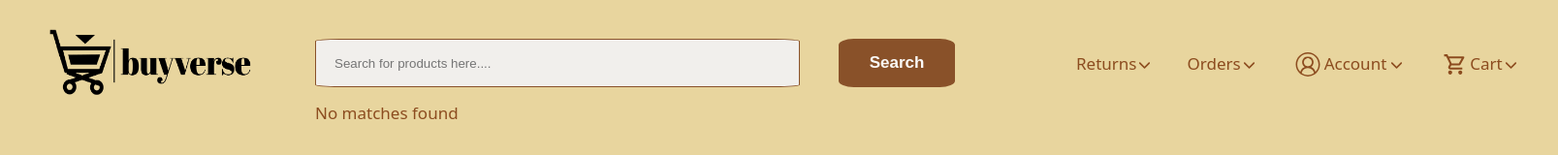
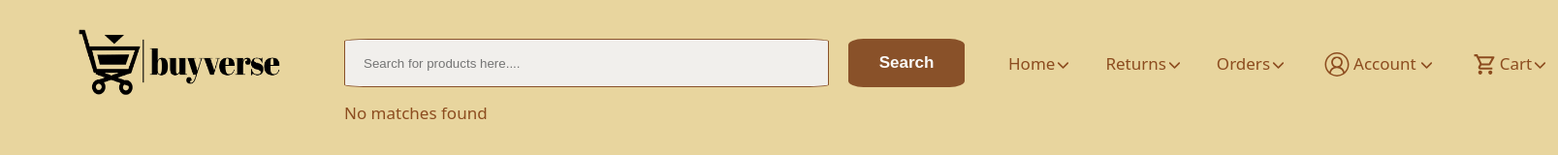
Before and after one commit to elohoedhugo/buyverse, a React (Vite) app: page / in a window 1280 px wide. Shown: the top 160 px of the page at 97% size, 1607 px wide, since content can reach past the window. Built offline with nearby package versions, Linux system fonts and the light colour scheme.

Commit message:
made layout changes

```diff
--- a/src/components/categoryCard/categoryCard.css
+++ b/src/components/categoryCard/categoryCard.css
@@ -5,7 +5,7 @@
   padding-block: 100px;
   align-items: center;
   justify-content: center;
-  gap: 80px;
+  gap: 105px;
 
 }
 
--- a/src/components/heroSection/heroSection.css
+++ b/src/components/heroSection/heroSection.css
@@ -1,3 +1,3 @@
-.hero-Section{
+.hero-section{
   color: black;
 }
--- a/src/components/navbar/Navbar.jsx
+++ b/src/components/navbar/Navbar.jsx
@@ -9,6 +9,7 @@ import AccountDropdown from "../accountDropdown/AccountDropdown";
 import SearchDropdown from "../searchDropdown/SearchDropdown";
 import { useDispatch, useSelector } from "react-redux";
 import { setSearchTerm } from "../../store/SearchTermSlice";
+import { useNavigate } from "react-router-dom";
 const Navbar = () => {
 
   const [activeTab, setActiveTab] = useState(null)
@@ -28,6 +29,8 @@ const Navbar = () => {
 
   const dispatch = useDispatch()
 
+  const navigate = useNavigate()
+
   const handleSearch = (e) => {
     dispatch(setSearchTerm(e.target.value))
   }
@@ -45,6 +48,16 @@ const Navbar = () => {
         <SearchDropdown className="searchDropdown"/>
         <button className="search-button">Search</button>
       </form>
+
+      <div onClick ={()=>{
+        toggleTab("home")
+        navigate("/")
+        }} className={ `arrowdiv ${activeTab === "home" ? "active" : "" }`}>
+        <p>Home</p>
+        <div className="icondiv">
+        {activeTab === "home" ? (<IoIosArrowUp className="react-icon"/>) : (<IoIosArrowDown className="react-icon"/>)}
+        </div>
+      </div>
 
       <div onClick ={()=>toggleTab("returns")} className={ `arrowdiv ${activeTab === "returns" ? "active" : "" }`}>
         <p>Returns</p>
--- a/src/components/navbar/navbar.css
+++ b/src/components/navbar/navbar.css
@@ -9,6 +9,7 @@
   align-items: center;
   gap: 15px;
   color: #8C4C1F;
+  width: fit-content;
 }
 
 .logo{
@@ -21,7 +22,7 @@ form{
   gap: 10px
 }
 .input{
-  margin-right: 30px;
+  margin-right: 10px;
   padding-inline: 19px;
   color: rgb(0, 0, 0);
   height: 50px;
@@ -61,7 +62,7 @@ form{
 }
 
 .search-button{
-  margin-right: 100px;
+  margin-right: 20px;
   width: 120px;
   font-size: 17px;
   font-weight: 700;
@@ -108,7 +109,7 @@ form{
 .cartBadge{
   position: absolute;
   top: 38px;
-  right: 205px;
+  right: 175px;
   color: rgb(255, 140, 0);
   font-weight: 700;
 }
--- a/src/components/pages/Home.jsx
+++ b/src/components/pages/Home.jsx
@@ -1,10 +1,11 @@
 import React from 'react'
 import HeroSection from '../heroSection/HeroSection'
+import "../pages/home.css"
 
 
 const Home = () => {
   return (
-    <div>
+    <div className='home'>
       <HeroSection/>
 
     </div>
--- a/src/components/pages/categoryInfo.css
+++ b/src/components/pages/categoryInfo.css
@@ -1,9 +1,10 @@
 .body{
   display: flex;
+  width: fit-content;
 }
 
 .category-info{
-  padding-top: 100px;
+  padding-top: 60px;
   margin-left: 100px;
 }
 
@@ -11,7 +12,6 @@ h3{
   text-align: center;
   font-size: 40px;
   color: rgb(255, 111, 0);
-
   letter-spacing: 5px;
 }
 
--- /dev/null
+++ b/src/components/pages/home.css
@@ -0,0 +1,9 @@
+*{
+  margin: 0;
+  padding: 0;
+  box-sizing: border-box;
+}
+
+.home{
+  width: fit-content;
+}
--- a/src/components/searchDropdown/SearchDropdown.jsx
+++ b/src/components/searchDropdown/SearchDropdown.jsx
@@ -53,8 +53,7 @@ if (filteredProducts.length === 0){
     <div className='searchDropdown'>
      { filteredProducts.map((product, index) => (
       <div key={index} onClick={()=>handleClick(product.category,product.subCategory)}>
-       <p className='productname'>{product.name} / {product.category} / {product.subCategory}</p>
-       <p></p>
+       <p className='productname'>...{product.name} / {product.category} / {product.subCategory}</p>
       </div>
       ))}
     </div>
--- a/src/components/sideBar/sideBar.css
+++ b/src/components/sideBar/sideBar.css
@@ -19,10 +19,8 @@
 .categoryContainer{
   display: flex;
   flex-direction: column;
+  align-items:start;
   margin-top: 20px;
-
-
-
 }
 
 
@@ -31,6 +29,7 @@
   width: 160px;
   display: flex;
   flex-direction: column;
+  align-items: start;
   gap: 20px;
 }
 
--- a/src/index.css
+++ b/src/index.css
@@ -1,6 +1,6 @@
 
 :root{
-  padding-inline: 50px;
+  padding-inline: 80px;
   padding-block: 30px;
   font-size: 17px;
   font-family: system-ui,  Helvetica, Arial, sans-serif;
```
